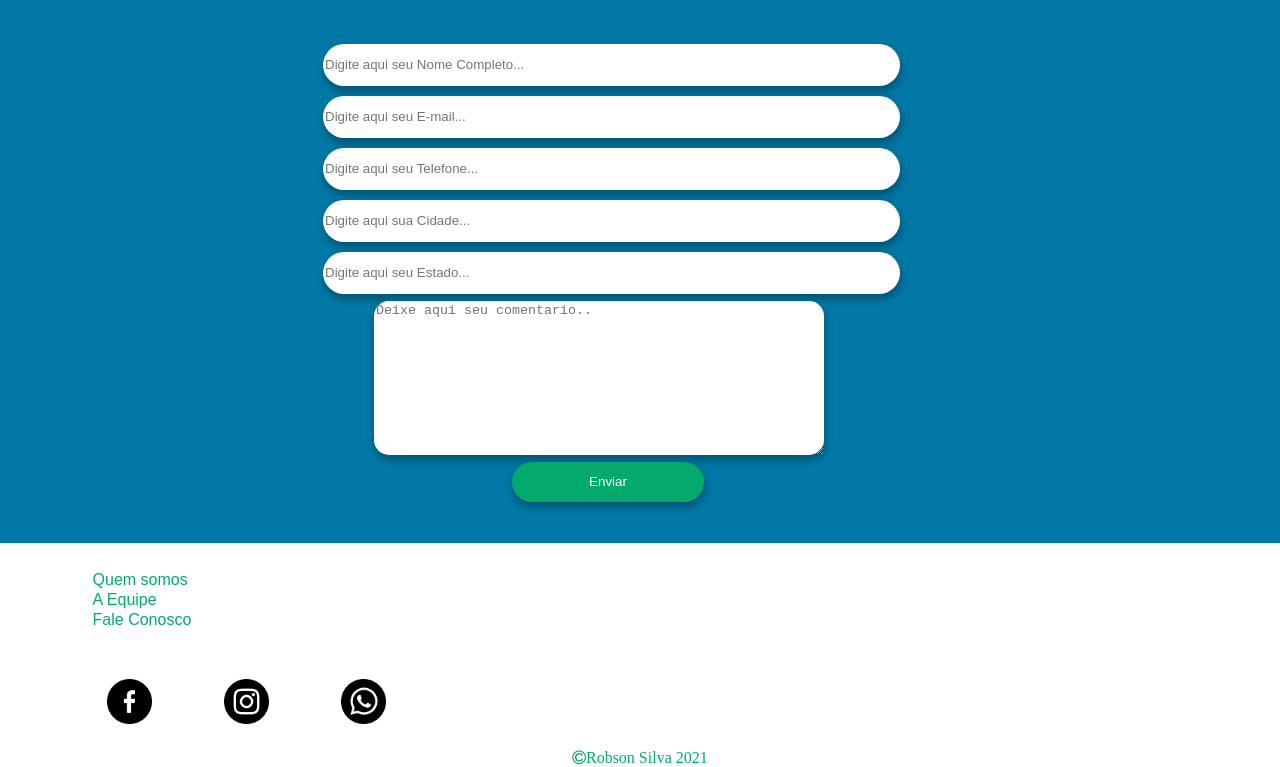
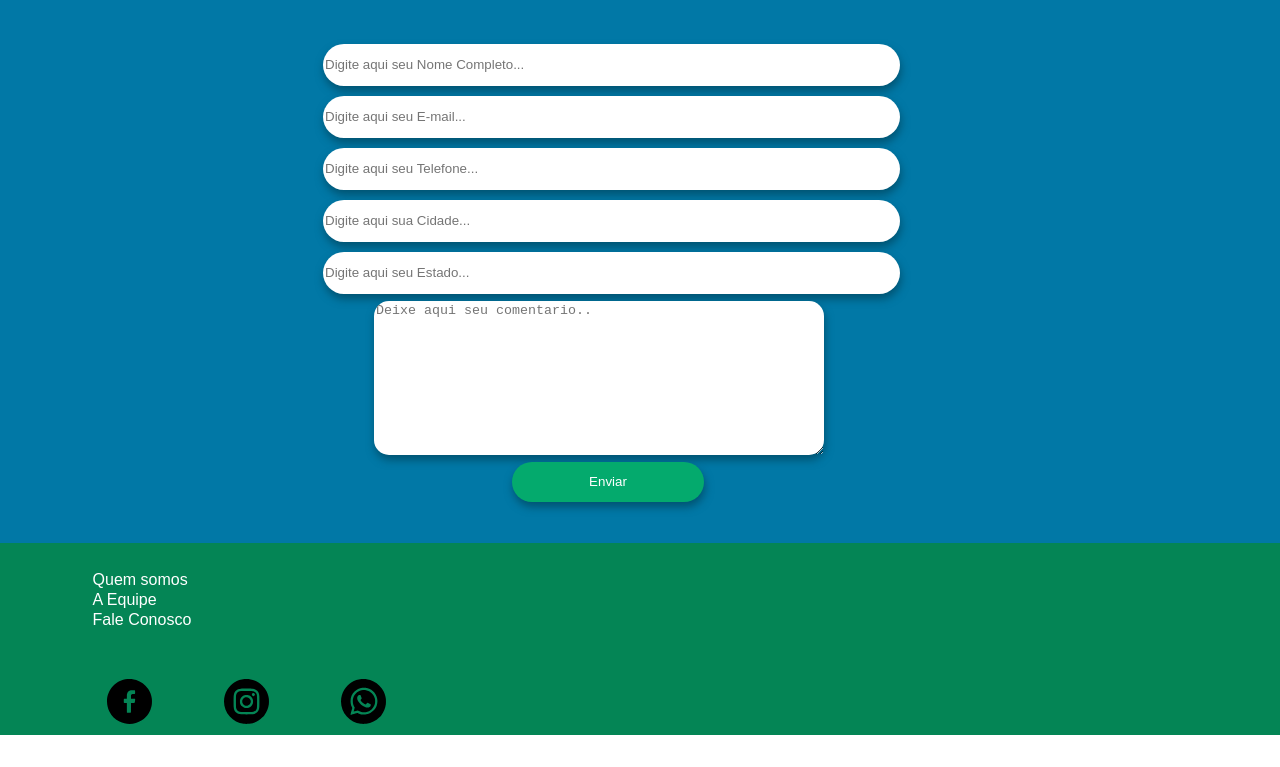
Before and after one commit to RobWeenden/sistematizacao-web, a plain HTML site: page index.html in a window 1280 px wide. Shown: the part 2687-3454 px from the top of the page. Drawn offline with Linux system fonts and the light colour scheme.

Commit message:
images svg

```diff
--- a/css/main.css
+++ b/css/main.css
@@ -137,7 +137,7 @@ input[type=submit]:hover{
 }
 
 footer{
-    background-color: #fff;
+    background-color: #048555;
     width: 100%;
     height: 15vw;
 
@@ -149,7 +149,7 @@ footer table{
 footer table tr td a{
     text-decoration: none;
     display: block;
-    color: #04aa6d;
+    color: #fff;
 }
 footer table tr td {
     text-decoration: none;
--- a/index.html
+++ b/index.html
@@ -111,11 +111,11 @@
                 </tr>
             </table>
             <ul>
-                <li><a href="#"><img src="/img/facebook.jpg"></a></li>
-                <li><a href="#"><img src="/img/instagram.jpg"></a></li>
-                <li><a href="#"><img src="/img/whatsapp.jpg"></a></li>
+                <li><a href="#"><img src="/img/facebook.svg"></a></li>
+                <li><a href="#"><img src="/img/instagram.svg"></a></li>
+                <li><a href="#"><img src="/img/whatsapp.svg"></a></li>
             </ul>
-            <p align="center"><i class="fa fa-copyright" aria-hidden="true" style="color:#04aa6d">Robson Silva 2021</i></p>
+            <p align="center"><i class="fa fa-copyright" aria-hidden="true" style="color:#fff">Robson Silva 2021</i></p>
         </footer>
 
     <script>
```
